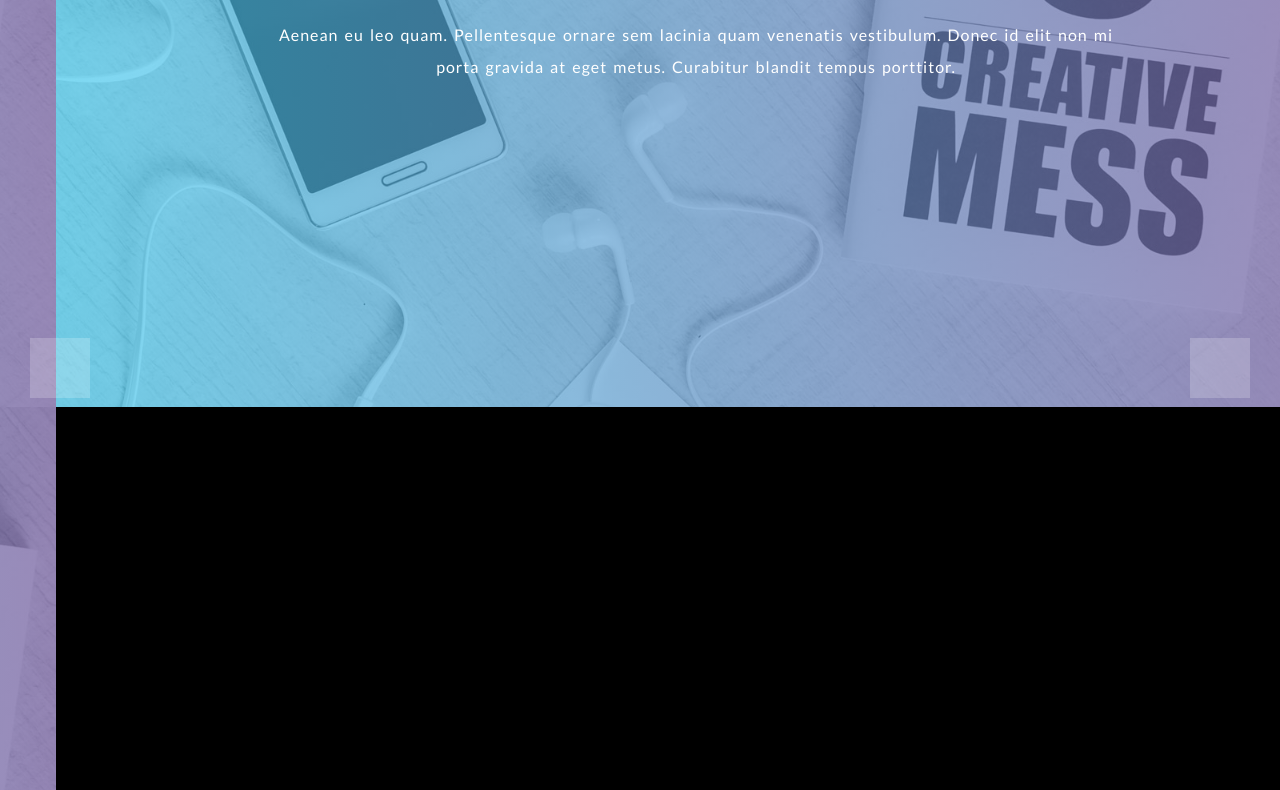
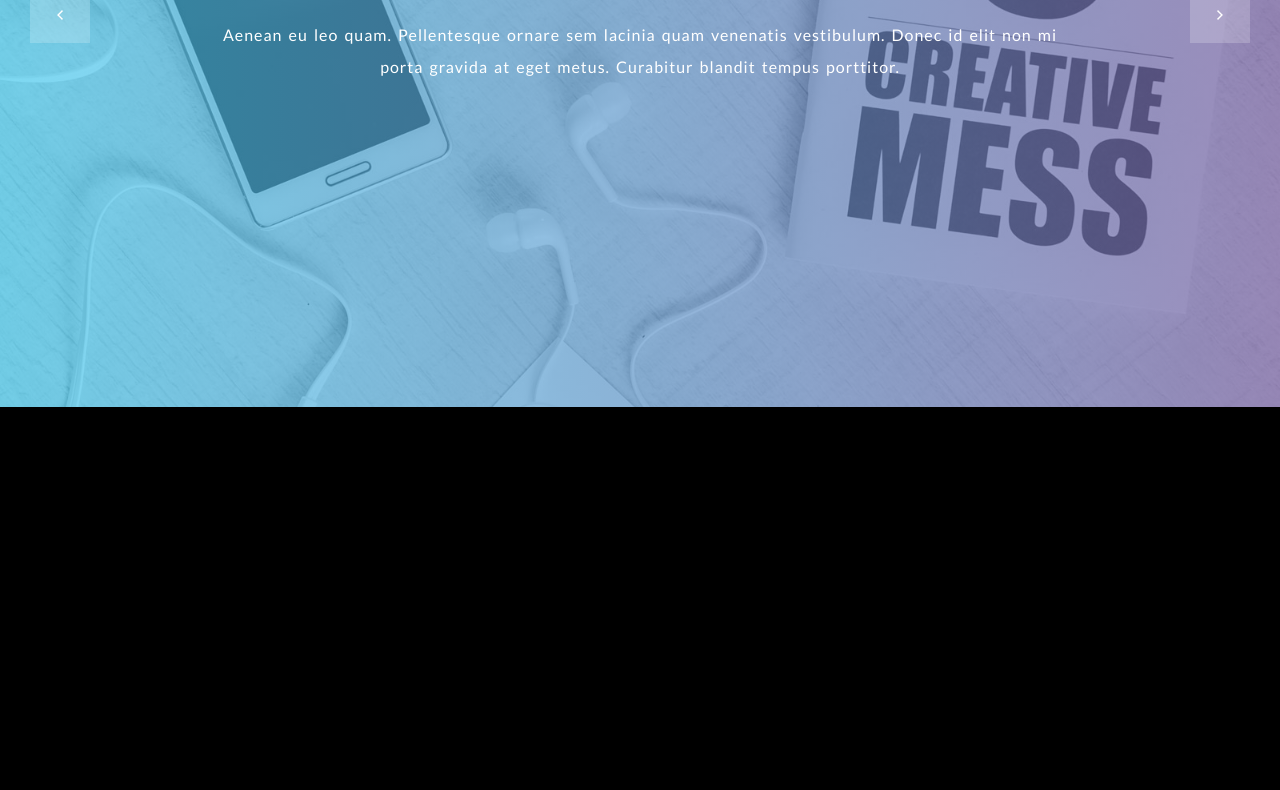
Before and after one commit to gekston/up-qode, a website: page index.html in a window 1280 px wide. Shown: the part 453-1243 px from the top of the page. After the commit the page ends 860 px from the top, so only its background shows below. Drawn offline with nearby package versions, Linux system fonts and the light colour scheme; files that its build step writes are made by us from their sources.

Commit message:
shevron for slider btn

```diff
--- a/dist/style/_slider.scss
+++ b/dist/style/_slider.scss
@@ -84,7 +84,6 @@
   &-btn {
     display: block;
     background-color: rgba(255, 255, 255, 0.2);
-
     width: 60px;
     height: 60px;
     top: 45%;
@@ -99,6 +98,11 @@
       top: 45%;
       left: 45%;
       position: absolute;
+      background: url('/app/img/shevron.png') no-repeat center top;
+      -webkit-background-size: cover;
+      -moz-background-size: cover;
+      -o-background-size: cover;
+      background-size: cover;
     }
     &:hover {
       cursor: pointer;
@@ -106,6 +110,9 @@
     &__left {}
     &__right {
       right: 0;
+      &:after {
+        transform: rotate(180deg);
+      }
     }
   }
 }
```
